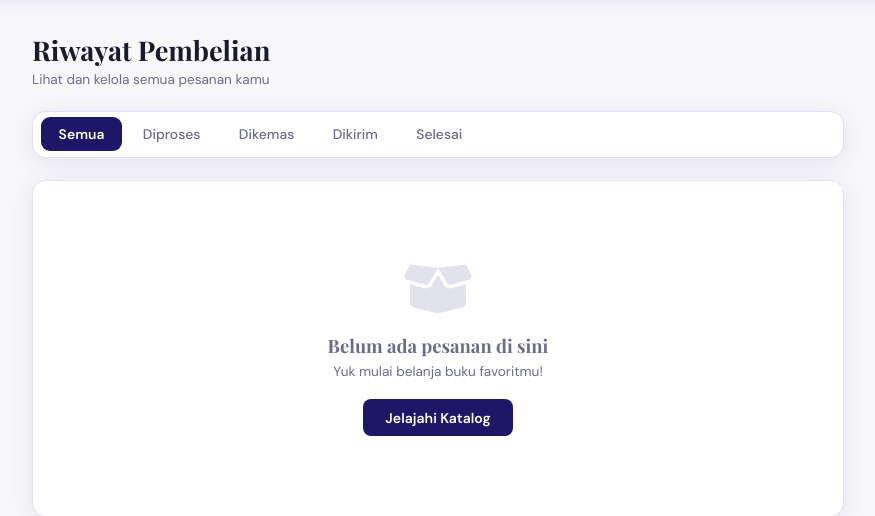
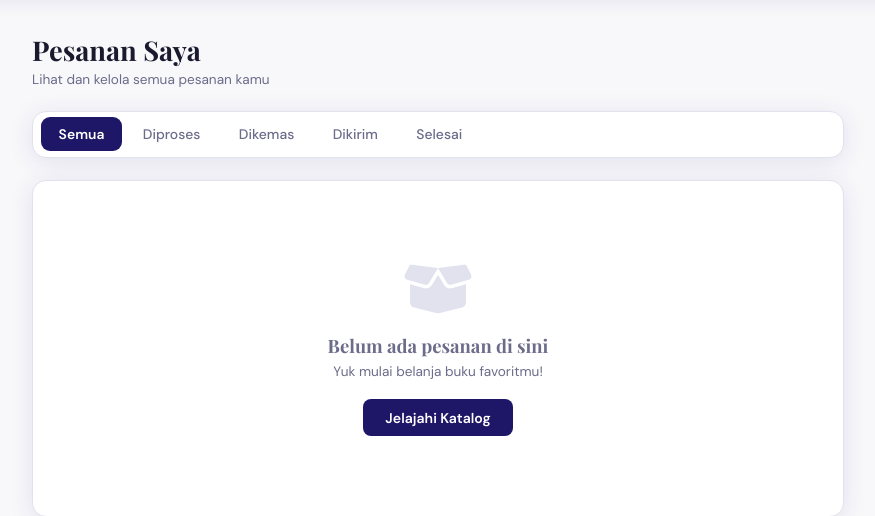
Before and after one commit to anggrianiratu/literaspace, a PHP site: page /pages/pesanan.php in a window 1280 px wide. Shown: the part 69-585 px from the top of the page, without its empty margins (202-1077 px from the left). Run offline with PHP 8.4, Linux system fonts and the light colour scheme.

Commit message:
perubahan

```diff
--- a/index.php
+++ b/index.php
@@ -663,7 +663,7 @@ function truncateText($text, $limit = 50) { return mb_strlen($text) > $limit ? m
 </section>
 
 <!-- ════════════════════════ EPIK & FANTASI ════════════════════════ -->
-<section class="section section-alt">
+<section class="section">
     <div class="section-inner">
         <div class="section-head">
             <div>
--- a/pages/kategori.php
+++ b/pages/kategori.php
@@ -442,7 +442,7 @@ function buildUrl($overrides = []) {
         <div style="display:flex; align-items:center; justify-content:space-between; height:68px; gap:1rem;">
 
             <!-- Logo -->
-            <a href="/index.php" style="display:flex; align-items:center; gap:.6rem; text-decoration:none; flex-shrink:0;">
+            <a href="/literaspace/index.php" style="display:flex; align-items:center; gap:.6rem; text-decoration:none; flex-shrink:0;">
                 <div class="logo-icon">
                     <svg viewBox="0 0 24 24"><path d="M12 2L2 7v10l10 5 10-5V7L12 2zm0 2.18L20 8.5v7L12 19.82 4 15.5v-7L12 4.18z"/></svg>
                 </div>
--- a/pages/keranjang.php
+++ b/pages/keranjang.php
@@ -123,7 +123,7 @@ function formatRupiah($n) { return 'Rp ' . number_format($n, 0, ',', '.'); }
 <nav class="navbar">
     <div style="max-width:1280px; margin:0 auto; padding:0 1.5rem;">
         <div style="display:flex; align-items:center; justify-content:space-between; height:68px; gap:1rem;">
-            <a href="/index.php" style="display:flex; align-items:center; gap:.6rem; text-decoration:none; flex-shrink:0;">
+            <a href="/literaspace/index.php" style="display:flex; align-items:center; gap:.6rem; text-decoration:none; flex-shrink:0;">
                 <div class="logo-icon">
                     <svg viewBox="0 0 24 24"><path d="M12 2L2 7v10l10 5 10-5V7L12 2zm0 2.18L20 8.5v7L12 19.82 4 15.5v-7L12 4.18z"/></svg>
                 </div>
--- a/pages/pesanan.php
+++ b/pages/pesanan.php
@@ -1,7 +1,7 @@
 <?php
 // ========================================
 // PESANAN.PHP - LITERASPACE
-// Halaman Riwayat Pembelian
+// Halaman Pesanan Saya
 // ========================================
 
 session_start();
@@ -92,7 +92,7 @@ $status_config = [
 <head>
     <meta charset="UTF-8" />
     <meta name="viewport" content="width=device-width, initial-scale=1.0" />
-    <title>Riwayat Pembelian — LiteraSpace</title>
+    <title>Pesanan Saya — LiteraSpace</title>
     <link rel="preconnect" href="https://fonts.googleapis.com" />
     <link rel="preconnect" href="https://fonts.gstatic.com" crossorigin />
     <link href="https://fonts.googleapis.com/css2?family=Playfair+Display:wght@700&family=DM+Sans:wght@400;500;600&display=swap" rel="stylesheet" />
@@ -387,7 +387,7 @@ $status_config = [
 <nav class="navbar">
     <div class="nav-inner">
         <!-- Logo -->
-        <a href="/index.php" style="display:flex; align-items:center; gap:.6rem; text-decoration:none; flex-shrink:0;">
+        <a href="/literaspace/index.php" style="display:flex; align-items:center; gap:.6rem; text-decoration:none; flex-shrink:0;">
             <div class="logo-icon">
                 <svg viewBox="0 0 24 24"><path d="M12 2L2 7v10l10 5 10-5V7L12 2zm0 2.18L20 8.5v7L12 19.82 4 15.5v-7L12 4.18z"/></svg>
             </div>
@@ -431,7 +431,7 @@ $status_config = [
 
     <!-- Header -->
     <div style="margin-bottom:1.4rem;">
-        <h1 class="page-title">Riwayat Pembelian</h1>
+        <h1 class="page-title">Pesanan Saya</h1>
         <p class="page-subtitle">Lihat dan kelola semua pesanan kamu</p>
     </div>
 
--- a/pages/profile.php
+++ b/pages/profile.php
@@ -166,7 +166,7 @@ $inisial      = strtoupper(substr($user['nama_depan'], 0, 1));
 <nav class="navbar">
     <div style="max-width:1280px;margin:0 auto;padding:0 1.5rem;">
         <div style="display:flex;align-items:center;justify-content:space-between;height:68px;gap:1rem;">
-            <a href="../index.php" style="display:flex;align-items:center;gap:.6rem;text-decoration:none;">
+            <a href="/literaspace/index.php" style="display:flex;align-items:center;gap:.6rem;text-decoration:none;">
                 <div class="logo-icon">
                     <svg viewBox="0 0 24 24"><path d="M12 2L2 7v10l10 5 10-5V7L12 2zm0 2.18L20 8.5v7L12 19.82 4 15.5v-7L12 4.18z"/></svg>
                 </div>
--- a/pages/wishlist.php
+++ b/pages/wishlist.php
@@ -456,7 +456,7 @@ function starHtml($rating) {
         <div style="display:flex; align-items:center; justify-content:space-between; height:68px; gap:1rem;">
 
             <!-- Logo -->
-            <a href="/index.php" style="display:flex; align-items:center; gap:.6rem; text-decoration:none; flex-shrink:0;">
+            <a href="/literaspace/index.php" style="display:flex; align-items:center; gap:.6rem; text-decoration:none; flex-shrink:0;">
                 <div class="logo-icon">
                     <svg viewBox="0 0 24 24"><path d="M12 2L2 7v10l10 5 10-5V7L12 2zm0 2.18L20 8.5v7L12 19.82 4 15.5v-7L12 4.18z"/></svg>
                 </div>
```
